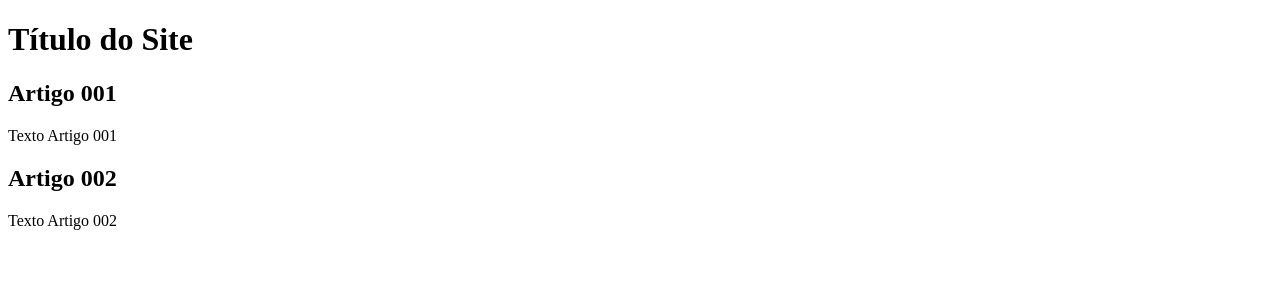
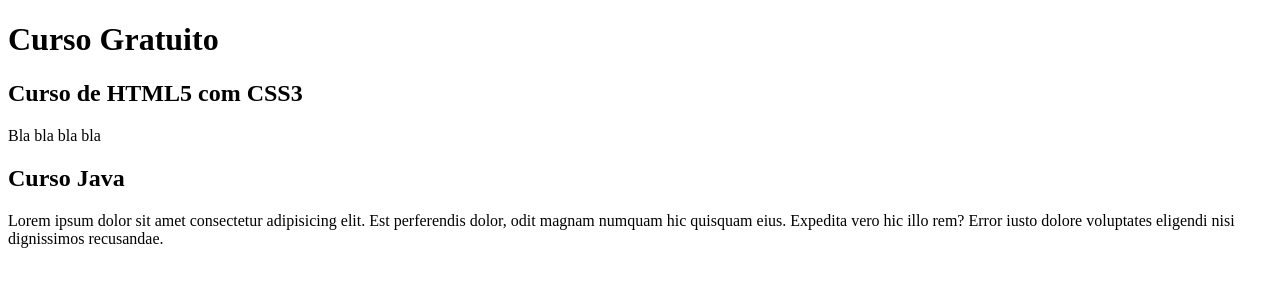
Before and after one commit to JhonHRein/projeto-site, a plain HTML site: page index.html in a window 1280 px wide. Drawn offline with Linux system fonts and the light colour scheme.

Commit message:
Comecei a escrever o conteudo

```diff
--- a/index.html
+++ b/index.html
@@ -8,15 +8,15 @@
 <body>
     <main>
         <header>
-            <h1>Título do Site</h1>
+            <h1>Curso Gratuito</h1>
         <header>
         <article>
-            <h2>Artigo 001</h2>
-            <p>Texto Artigo 001</p>
+            <h2>Curso de HTML5 com CSS3</h2>
+            <p>Bla bla bla bla</p>
         </article>
         <article>
-            <h2>Artigo 002</h2>
-            <p>Texto Artigo 002</p>
+            <h2>Curso Java</h2>
+            <p>Lorem ipsum dolor sit amet consectetur adipisicing elit. Est perferendis dolor, odit magnam numquam hic quisquam eius. Expedita vero hic illo rem? Error iusto dolore voluptates eligendi nisi dignissimos recusandae.</p>
         </article>
     <main>
 </body>
```
